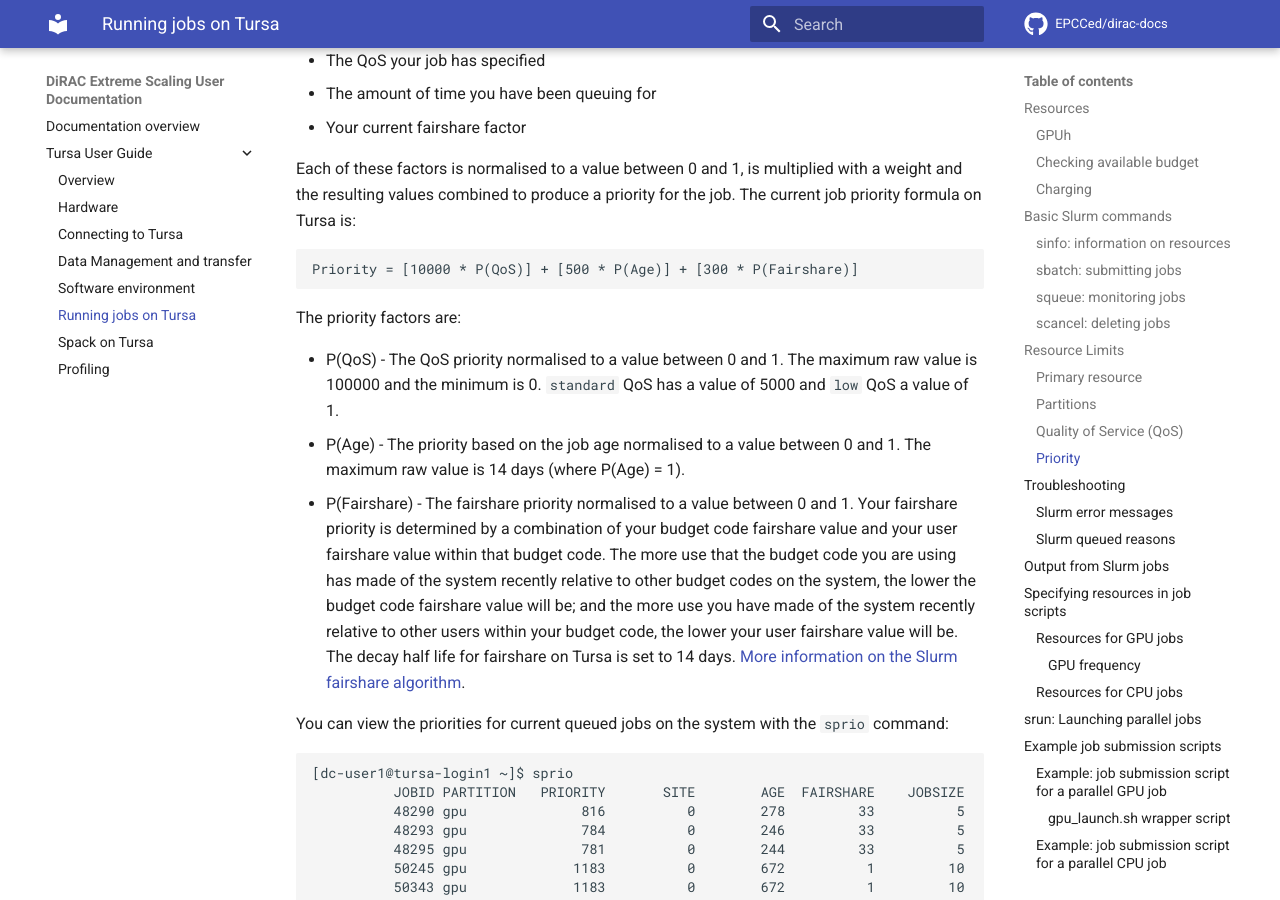
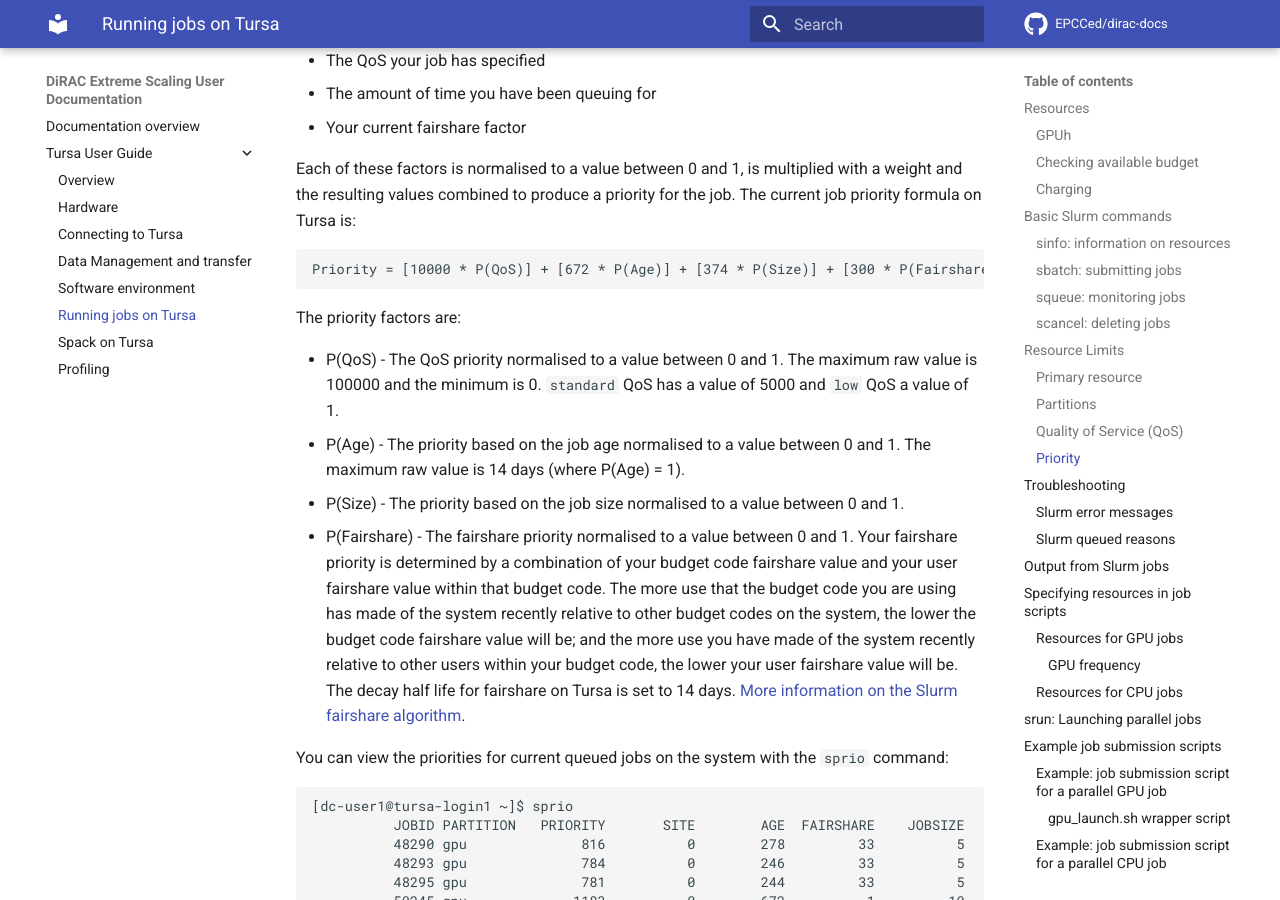
Before and after one commit to EPCCed/dirac-docs, an MkDocs documentation site: the page built from docs/tursa-user-guide/scheduler.md, in a window 1280 px wide and 900 px high, scrolled down 6929 px. Built offline with MkDocs 1.6.1 and Material for MkDocs 9.7.7, drawn with Linux system fonts in a browser that asks for light colours; comment, search, counter and statistics services are not loaded.

Commit message:
Update priority formula

````diff
--- a/docs/tursa-user-guide/scheduler.md
+++ b/docs/tursa-user-guide/scheduler.md
@@ -231,7 +231,7 @@
 The current job priority formula on Tursa is:
 
 ```
-Priority = [10000 * P(QoS)] + [500 * P(Age)] + [300 * P(Fairshare)]
+Priority = [10000 * P(QoS)] + [672 * P(Age)] + [374 * P(Size)] + [300 * P(Fairshare)]
 ```
 
 The priority factors are:
@@ -241,6 +241,7 @@
   QoS a value of 1.
 - P(Age) - The priority based on the job age normalised to a value between 0 and 1.
   The maximum raw value is 14 days (where P(Age) = 1).
+- P(Size) - The priority based on the job size normalised to a value between 0 and 1.
 - P(Fairshare) - The fairshare priority normalised to a value between 0 and 1. Your
   fairshare priority is determined by a combination of your budget code fairshare
   value and your user fairshare value within that budget code. The more use that
````
